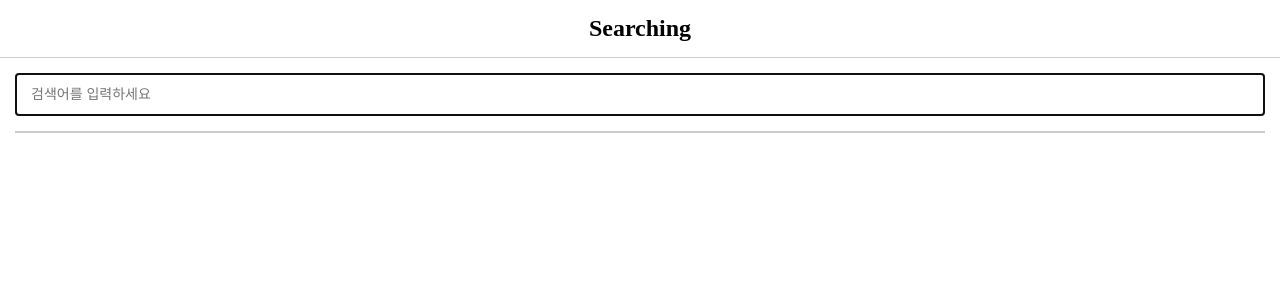
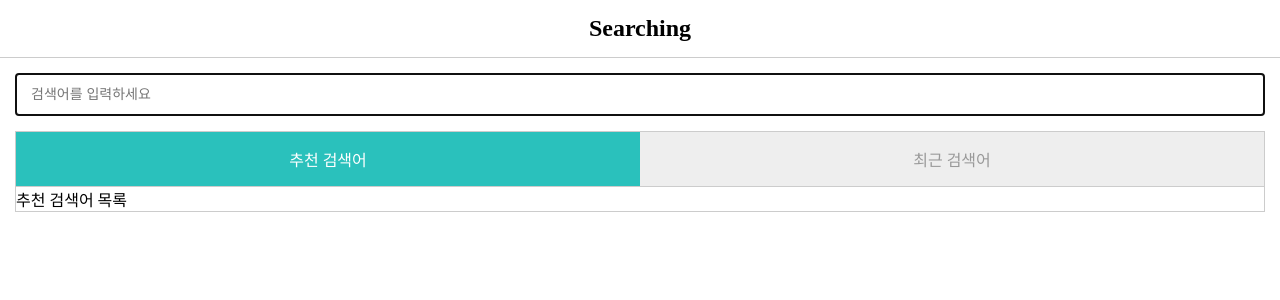
Before and after one commit to mg5566/Hello_React, a React app in the folder 3-component/: page / in a window 1280 px wide. Shown: the top 300 px of the page. Built offline with nearby package versions, Linux system fonts and the light colour scheme.

Commit message:
feat: apply Tabs component

```diff
--- a/3-component/src/App.js
+++ b/3-component/src/App.js
@@ -3,6 +3,7 @@ import Header from "./components/Header.js";
 import SearchForm from "./components/SearchForm.js";
 import SearchResult from "./components/SearchResult.js";
 import store from "./Store.js";
+import Tabs, { TabType } from "./components/Tabs.js";
 
 export default class App extends React.Component {
   constructor() {
@@ -12,6 +13,7 @@ export default class App extends React.Component {
       searchKeyword: "",
       searchResult: [],
       submitted: false,
+      selectedTab: TabType.KEYWORD,
     }
   }
   search(searchKeyword) {
@@ -38,7 +40,7 @@ export default class App extends React.Component {
   }
 
   render() {
-    const { searchKeyword, searchResult, submitted } = this.state;
+    const { searchKeyword, searchResult, submitted, selectedTab } = this.state;
 
     return (
       <>
@@ -51,10 +53,19 @@ export default class App extends React.Component {
             onReset={() => this.handleReset()}
           />
           <div className="content">
-            {submitted && (
+            {submitted ? (
               <SearchResult
                 data={searchResult}
               />
+            ) : (
+              <>
+                <Tabs
+                  selectedTab={selectedTab}
+                  onChange={(selectedTab) => this.setState({ selectedTab })}
+                />
+                {selectedTab === TabType.KEYWORD && <>추천 검색어 목록</>}
+                {selectedTab === TabType.HISTORY && <>최근 검색어 목록</>}
+              </>
             )}
           </div>
         </div>
--- a/3-component/src/components/Tabs.js
+++ b/3-component/src/components/Tabs.js
@@ -1,6 +1,6 @@
 import React from "react";
 
-const TabType = {
+export const TabType = {
   KEYWORD: "KEYWORD",
   HISTORY: "HISTORY",
 };
```
